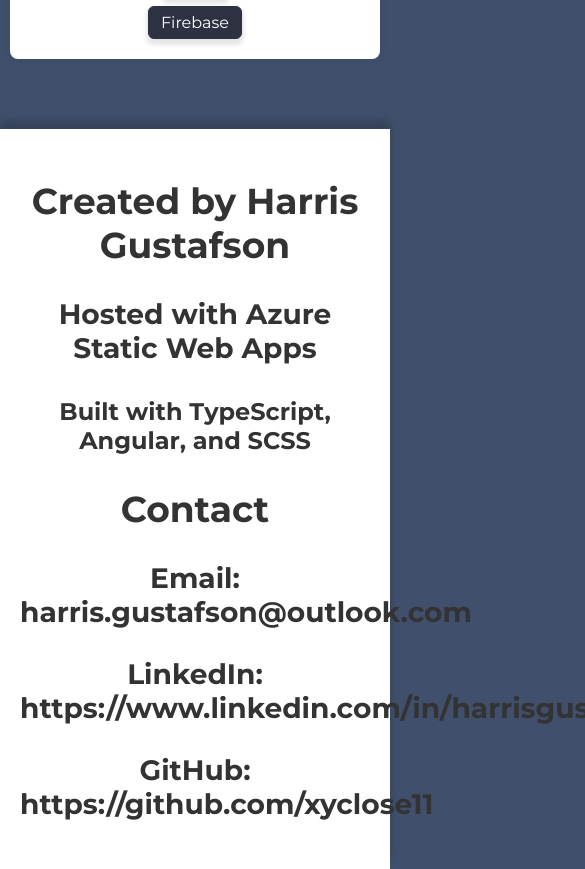
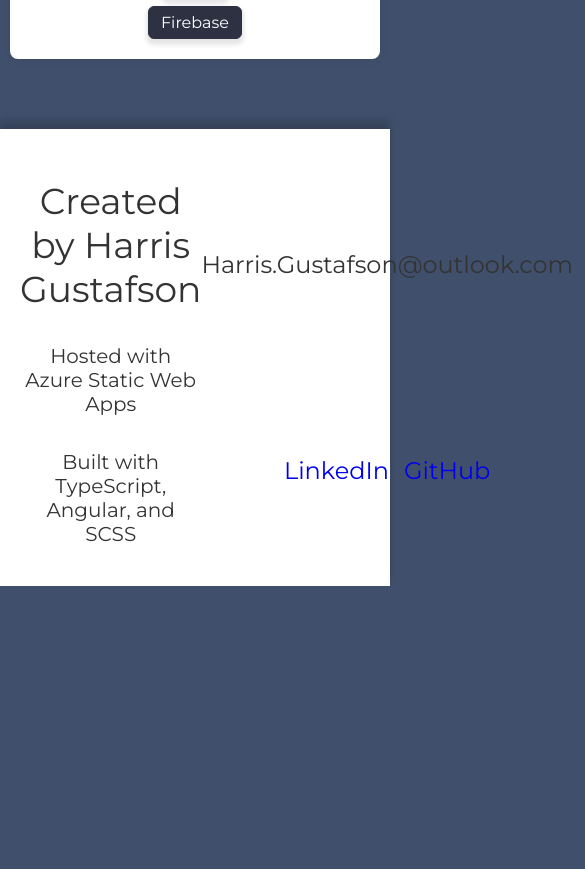
Before and after one commit to xyclose11/Portfolio_Showcase, an Angular app: page / in a window 390 px wide. Shown: the part 2568-3437 px from the top of the page, 585 px wide, since content can reach past the window. After the commit the page ends 3154 px from the top, so only its background shows below. Built offline with nearby package versions, Linux system fonts and the light colour scheme.

Commit message:
Refactor footer component layout and styles; enhance contact information presentation and improve responsiveness

```diff
--- a/src/app/footer/footer.component.html
+++ b/src/app/footer/footer.component.html
@@ -1,13 +1,12 @@
 <div class="footer">
-    <div>
+    <div class="footer__about">
         <h2>Created by Harris Gustafson</h2>
-        <h3>Hosted with Azure Static Web Apps</h3>
-        <h4>Built with TypeScript, Angular, and SCSS</h4>
+        <h5>Hosted with Azure Static Web Apps</h5>
+        <p>Built with TypeScript, Angular, and SCSS</p>
     </div>
-    <div class="contact">
-        <h2>Contact</h2>
-        <h3>Email: {{email}}</h3>
-        <h3>LinkedIn: {{linkedin}}</h3>
-        <h3>GitHub: {{github}}</h3>
+    <div class="footer__contact">
+        <a>{{email}}</a>
+        <a href="{{linkedin}}">LinkedIn</a>
+        <a href="{{github}}">GitHub</a>
     </div>
 </div>
--- a/src/app/footer/footer.component.scss
+++ b/src/app/footer/footer.component.scss
@@ -1,11 +1,45 @@
 @use '../../styles/variables' as v;
 
 .footer {
+    display: flex;
     background-color: v.$secondary-color;
     padding: 20px;
-    text-align: center;
     font-size: 1.5em;
     box-shadow: 0px -8px 9px rgba(0, 0, 0, 0.2);
     bottom: 0px;
     margin-top: 60px;
 }
+
+.footer__about {
+
+    h2 {
+        font-weight: 400;
+    }
+
+    h5 {
+        font-weight: 400;
+    }
+
+    p {
+        font-size: 1.25rem;
+        margin-bottom: 20px;
+    }
+}
+
+.footer__contact {
+    display: flex;
+    flex-wrap: wrap;
+    justify-content: center;
+    align-items: center;
+    gap: 15px;
+    margin-top: 20px;
+
+    a {
+        text-decoration: none;
+        transition: color 0.3s ease;
+
+        &:hover {
+            color: v.$color;
+        }
+    }
+}
--- a/src/app/footer/footer.component.ts
+++ b/src/app/footer/footer.component.ts
@@ -7,7 +7,7 @@ import { Component } from '@angular/core';
   styleUrl: './footer.component.scss'
 })
 export class FooterComponent {
-  email = 'harris.gustafson@outlook.com';
+  email = 'Harris.Gustafson@outlook.com';
   linkedin = 'https://www.linkedin.com/in/harrisgustafson/';
   github = 'https://github.com/xyclose11';
 }
```
